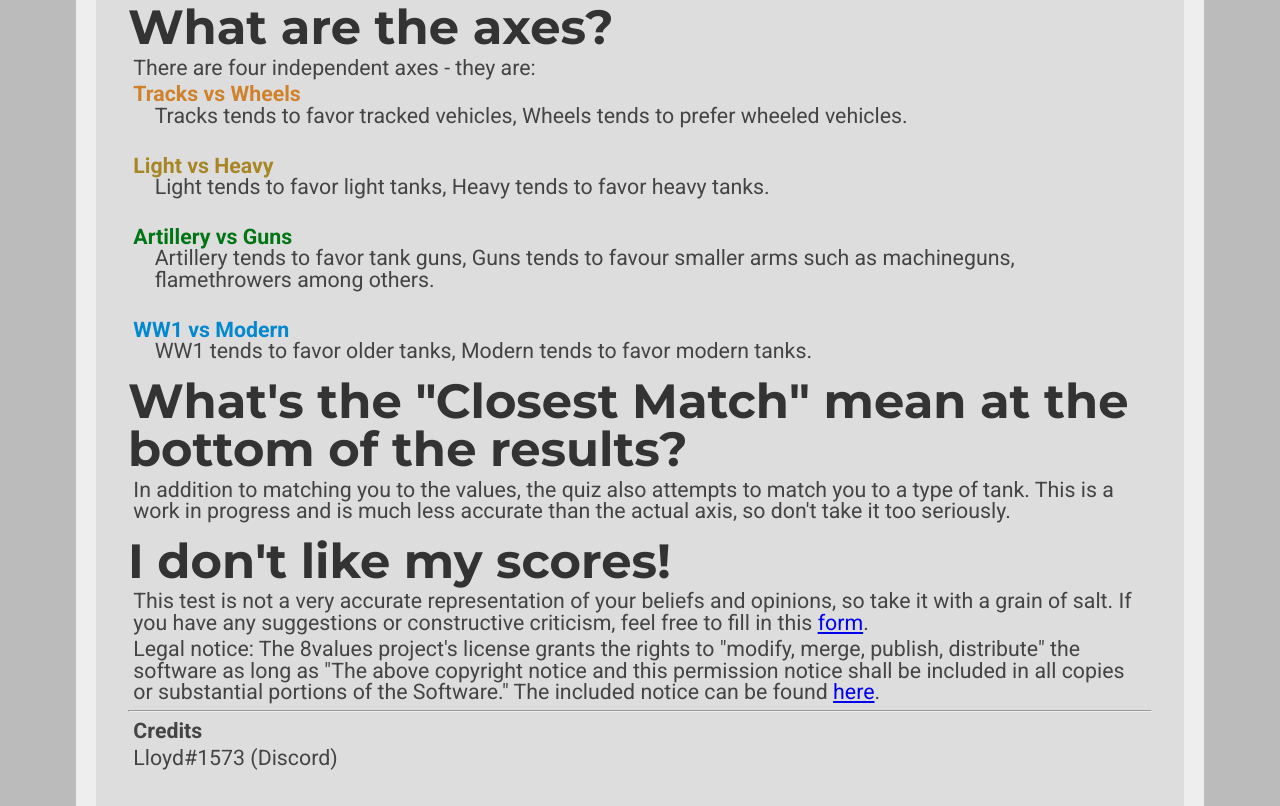
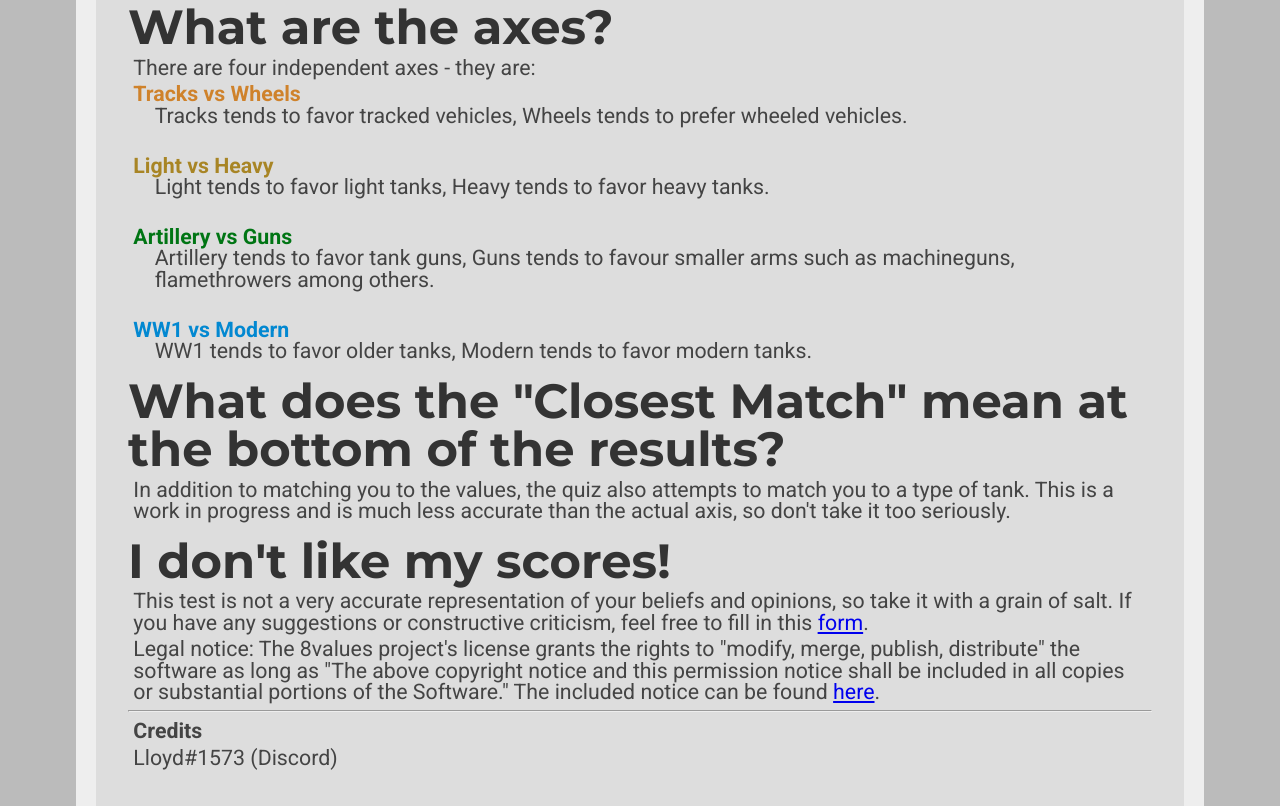
Before and after one commit to LloydSwag/8tanks.github.io, a plain HTML site: page index.html in a window 1280 px wide. Shown: the part 872-1678 px from the top of the page. Drawn offline with Linux system fonts and the light colour scheme.

Commit message:
Update index.html

```diff
--- a/index.html
+++ b/index.html
@@ -44,7 +44,7 @@
     <p class="value-description"><b style="color:#0288d1;">WW1 vs Modern</b><br/>
         WW1 tends to favor older tanks, Modern tends to favor modern tanks.</p>
 
-<h2>What's the "Closest Match" mean at the bottom of the results?</h2>
+<h2>What does the "Closest Match" mean at the bottom of the results?</h2>
     <p>In addition to matching you to the values, the quiz also attempts to match you to a type of tank. This is a work in progress and is much less accurate than the actual axis, so don't take it too seriously.</p>
 
 <h2>I don't like my scores!</h2>
```
